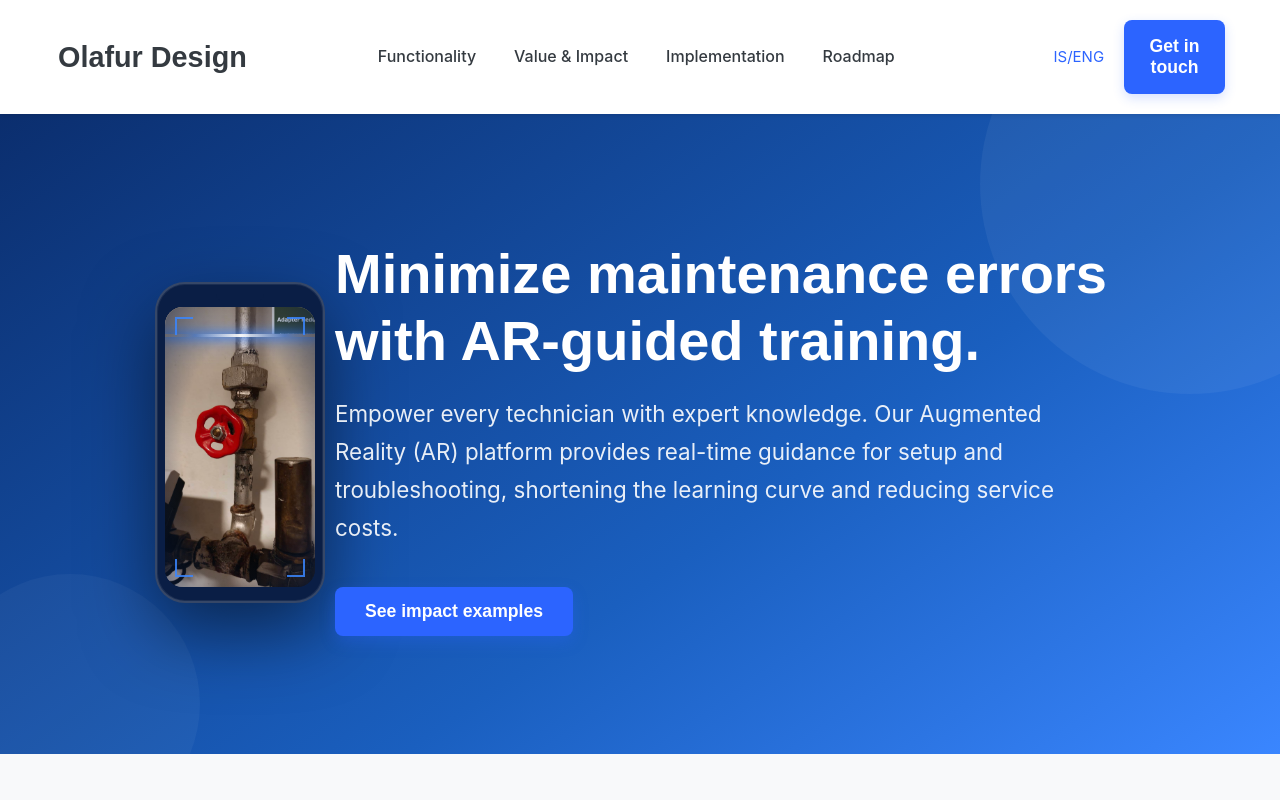
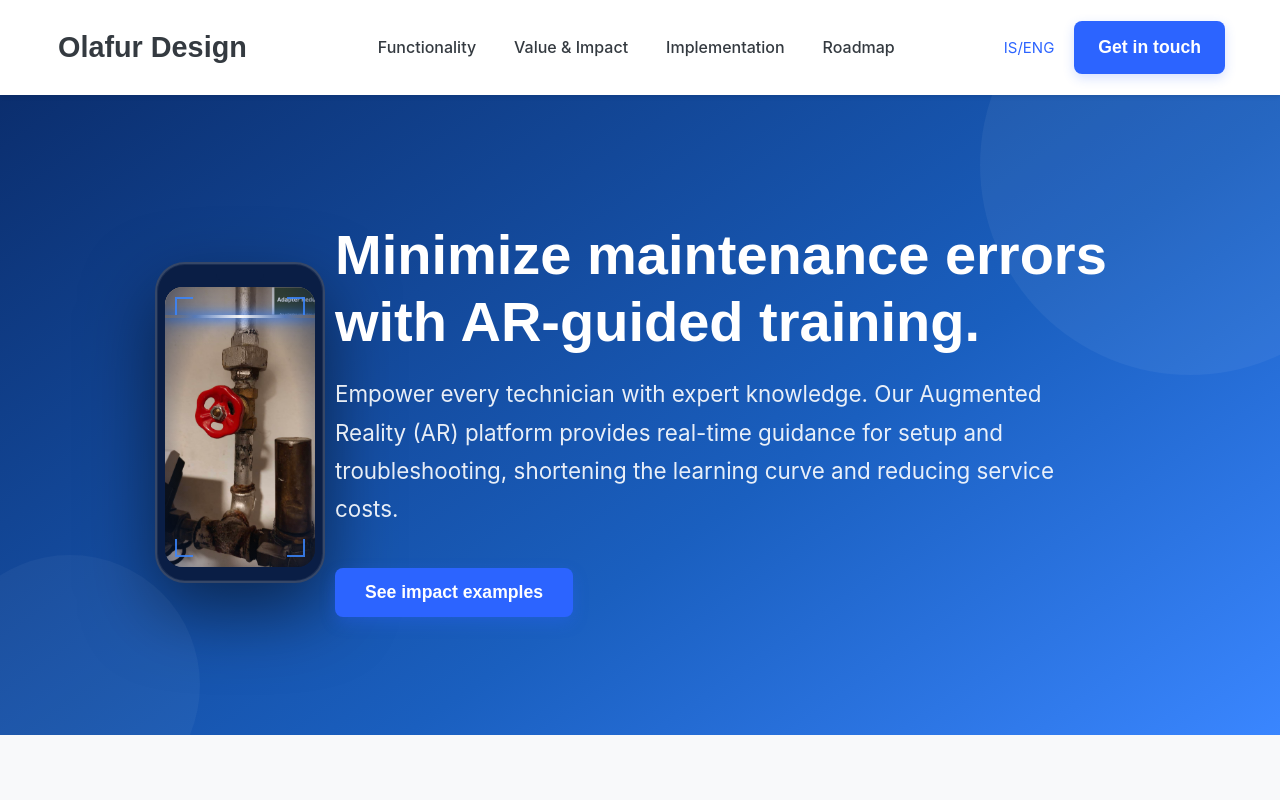
Before and after one commit to MrDeerhurst/OlafurDesign, a Vue app: page / in a window 1280 px wide. Shown: the top 800 px of the page. Built offline with nearby package versions, Linux system fonts and the light colour scheme.

Commit message:
Small lang fixes

```diff
--- a/src/components/HeroSection.vue
+++ b/src/components/HeroSection.vue
@@ -14,11 +14,30 @@ export default {
       start: null,
       duration: 2800,
       Languages,
+      el1Visible: false,
+      el2Visible: false,
+      observers: [],
     };
   },
 
   mounted() {
     this.startAnimation();
+    const observe = (el, key) => {
+      const obs = new IntersectionObserver(
+        ([entry]) => {
+          if (entry.isIntersecting) {
+            this[key] = true;
+            obs.disconnect();
+          }
+        },
+        { threshold: 0.15 },
+      );
+      if (el) obs.observe(el);
+      this.observers.push(obs);
+    };
+
+    observe(this.$refs.el1, "el1Visible");
+    observe(this.$refs.el2, "el2Visible");
   },
 
   beforeUnmount() {
@@ -39,7 +58,6 @@ export default {
     startAnimation() {
       this.animationId = requestAnimationFrame(this.animate);
     },
-
     animate(ts) {
       if (!this.start) this.start = ts;
 
@@ -59,7 +77,6 @@ export default {
 
       this.animationId = requestAnimationFrame(this.animate);
     },
-
     stopAnimation() {
       if (this.animationId) {
         cancelAnimationFrame(this.animationId);
@@ -67,12 +84,34 @@ export default {
         this.start = null;
       }
     },
+    mounted() {
+      const observe = (el, key) => {
+        const obs = new IntersectionObserver(
+          ([entry]) => {
+            if (entry.isIntersecting) {
+              this[key] = true;
+              obs.disconnect();
+            }
+          },
+          { threshold: 0.15 },
+        );
+        if (el) obs.observe(el);
+        this.observers.push(obs);
+      };
+
+      observe(this.$refs.el1, "el1Visible");
+      observe(this.$refs.el2, "el2Visible");
+    },
+  },
+  unmounted() {
+    this.observers.forEach((o) => o.disconnect());
   },
 };
 </script>
 
 <template>
-  <section id="hero" class="hero-section">
+  <section id="hero" class="hero-section" aria-hidden="true">
+    <div class="block" :class="{ visible: el1Visible }" ref="el1">
       <div class="phone-mockup">
         <div class="phone-notch"></div>
         <div class="phone-screen" id="phoneScreen">
@@ -92,7 +131,8 @@ export default {
           <div class="ar-corners"><span></span></div>
         </div>
       </div>
-
+    </div>
+    <div class="block" :class="{ visible: el2Visible }" ref="el2">
       <div class="hero-content">
         <h1 style="text-align: left">
           {{ Languages.current.Hero.MainTitle }}
@@ -108,7 +148,9 @@ export default {
         <button class="cta-secondary" @click="scrollToSection('services')">
           Learn More About Services
         </button>
-      --></div>
+      -->
+        </div>
+      </div>
     </div>
   </section>
 </template>
@@ -153,6 +195,19 @@ export default {
   background: rgba(255, 255, 255, 0.04);
   bottom: -80px;
   left: -60px;
+}
+
+.block {
+  opacity: 0;
+  transform: translateY(28px);
+  transition:
+    opacity 0.6s ease,
+    transform 0.6s ease;
+}
+
+.block.visible {
+  opacity: 1;
+  transform: translateY(0);
 }
 
 .video-background,
--- a/src/components/TheHeader.vue
+++ b/src/components/TheHeader.vue
@@ -244,7 +244,7 @@ onBeforeUnmount(() => {
 
 .desktop-cta {
   display: flex;
-  width: 15%;
+
   height: 20%;
   padding: 1rem 1.5rem;
   margin-left: 10px;
@@ -349,13 +349,14 @@ onBeforeUnmount(() => {
   opacity: 0;
 }
 .cta-button {
-  width: 45%;
 }
 
 /* Responsive adjustments */
 @media (max-width: 1100px) {
   .logo a {
     font-size: 1.4rem;
+  }
+  .cta-button {
   }
 }
 
--- a/src/components/contentFolder/Language.js
+++ b/src/components/contentFolder/Language.js
@@ -354,8 +354,8 @@ export const English = {
     MainTitle: "Ready for the next step?",
     SubTitle: "Let’s collaborate on your next VR/AR solution.",
     TextBox: {
-      NameText: "Your Name",
-      EmailText: "Your Email",
+      NameText: "Name",
+      EmailText: "Email",
       DetailText: "Project Details / Message",
       ButtonText: "Send Message",
     },
@@ -652,7 +652,7 @@ export const Icelandic = {
     },
     Benefit: [
       { value: "0 kr.", label: "Vélbúnaðarkostnaður" },
-      { value: "3+", label: "Vélbúnaðarkerfi" },
+      { value: "3+", label: "Hugbúnaðar Stýrikerfi" },
       { value: "0", label: "Binding við hugbúnað" },
     ],
   },
@@ -692,7 +692,7 @@ export const Icelandic = {
   Contact: {
     EyelashText: "Samskipti",
     MainTitle: "Ertu tilbúin(n) í næsta skref?",
-    SubTitle: "Vinnum saman að nýstárlegum VR/AR lausnum.",
+    SubTitle: "Vinnum saman að VR/AR lausnum.",
     TextBox: {
       NameText: "Nafn",
       EmailText: "Netfang",
```
Lines whose indentation alone changed are shown as unchanged.
